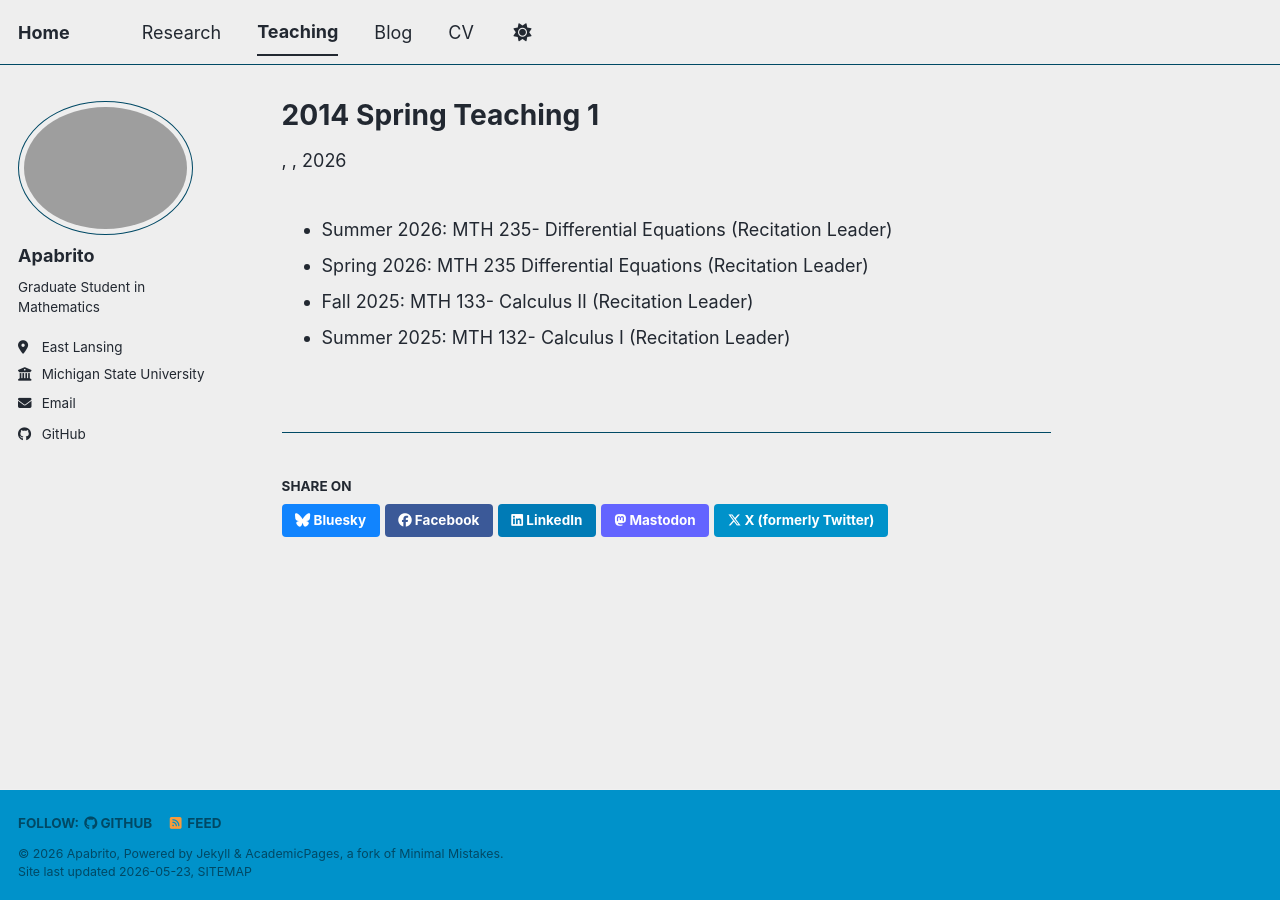
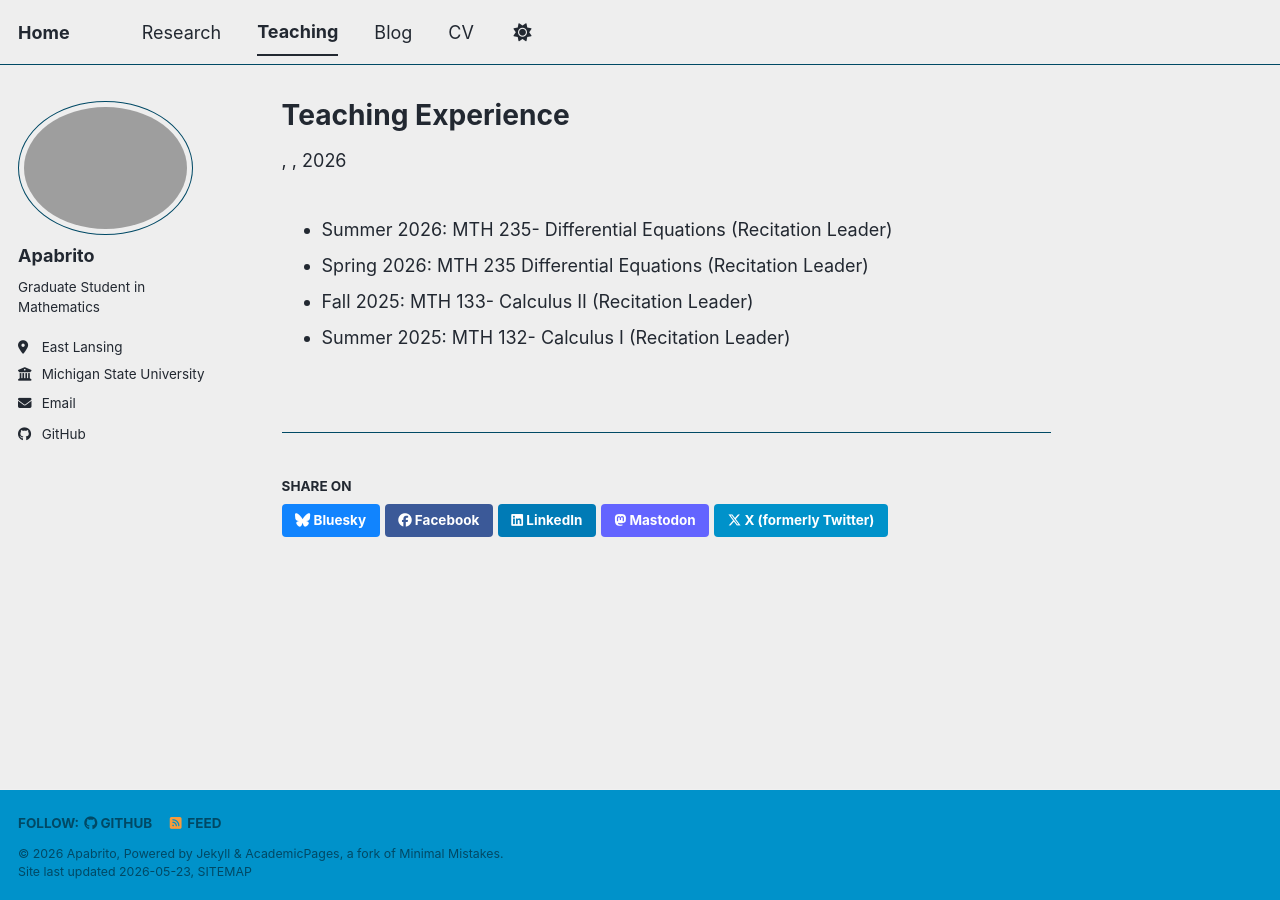
Before and after one commit to apabrito1/apabrito1.github.io, a Jekyll site: the page built from _teaching/2014-spring-teaching-1.md, in a window 1280 px wide. Built offline with Jekyll 4.4.1, drawn with Linux system fonts in a browser that asks for light colours; a script bundle is joined from its source files by our own code; library files that are not in the unit come from our copies.

Commit message:
Update 2014-spring-teaching-1.md

```diff
--- a/_teaching/2014-spring-teaching-1.md
+++ b/_teaching/2014-spring-teaching-1.md
@@ -1,5 +1,5 @@
 ---
-Title: "Teaching Experience"
+title: "Teaching Experience"
 collection: teaching
 permalink: /teaching/2014-spring-teaching-1
 
```
